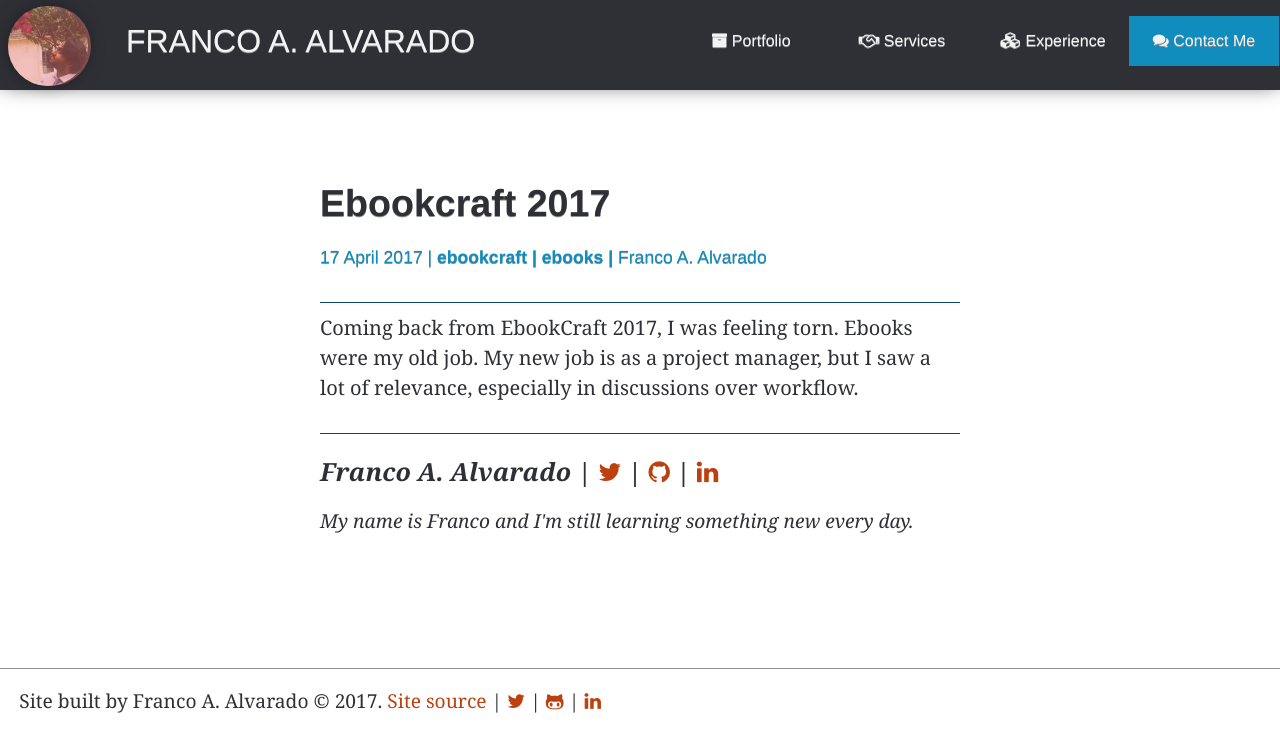
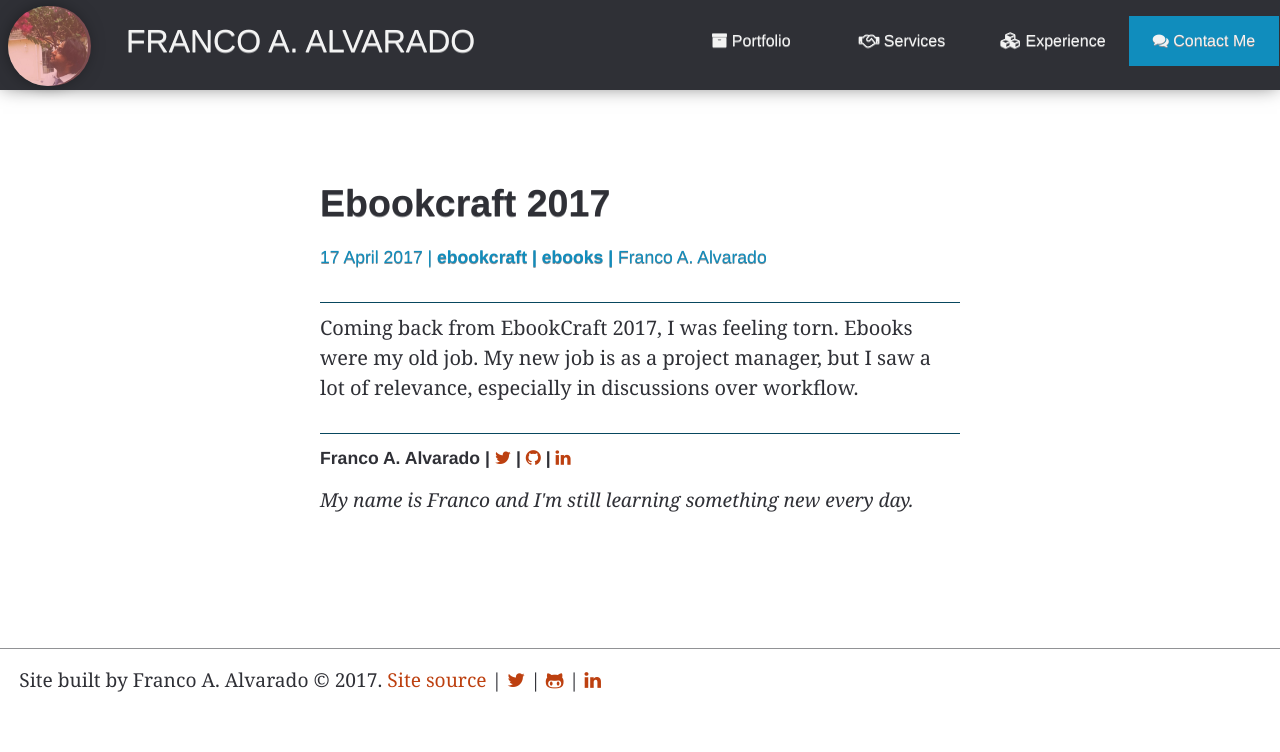
Before and after one commit to francopub/francopub.github.io, a Jekyll site: the page built from blog/_posts/2017-04-17-Ebookcraft-2017.markdown, in a window 1280 px wide. Shown: the top 752 px of the page. Built offline with Jekyll 4.4.1, drawn with Linux system fonts in a browser that asks for light colours; some web fonts are replaced.

Commit message:
aside bio
aside bio CSS update

```diff
--- a/_sass/_posts.scss
+++ b/_sass/_posts.scss
@@ -55,17 +55,6 @@ article {
 			widows: 2;
 			orphans: 2;
 			font-family: $stack-serif;
-		}
-	}
-	aside.bio {
-		margin-top: 1em;
-		font-size: 1.25em;
-		font-style: italic;
-		margin: 0;
-		border-top: 1px solid $bordercolor;
-		font-family: $stack-serif;
-		i {
-			font-style: normal;
 		}
 	}
 }
@@ -127,16 +116,6 @@ article.project {
 			font-family: $stack-ss;
 		}
 
-	}
-	aside.bio {
-		margin-top: 1em;
-		font-size: 1.25em;
-		margin: 0;
-		border-top: 1px solid $bordercolor;
-		font-family: $stack-ss;
-		i {
-			font-style: normal;
-		}
 	}
 }
 
@@ -235,13 +214,28 @@ img + em {
 }
 
 aside.bio {
+
+}
+
+aside.bio {
+		margin-top: 1em;
+		font-size: 1em;
+		font-style: italic;
+		margin: 0;
+		border-top: 1px solid $bordercolor;
+		font-family: $stack-serif;
 		h2 {
 			text-align: left;
-		font-size: 1.25em;
+			font-size: 1.1em;
+			font-style: normal;
+			font-family: $stack-ss;
 		}
 		ul {
 			list-style-type: none;
 			margin: 0;
 			padding: 0;
 		}
+		i {
+			font-style: normal;
 		}
+	}
```
Also changed, not shown: 2 other files. Lines whose indentation alone changed are shown as unchanged.
